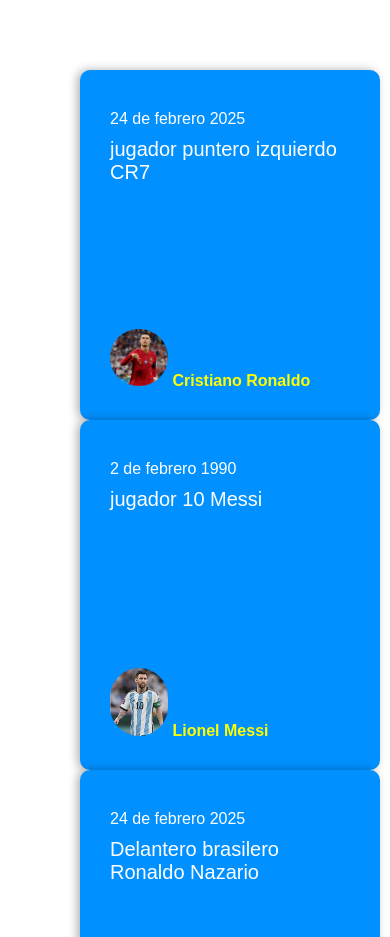
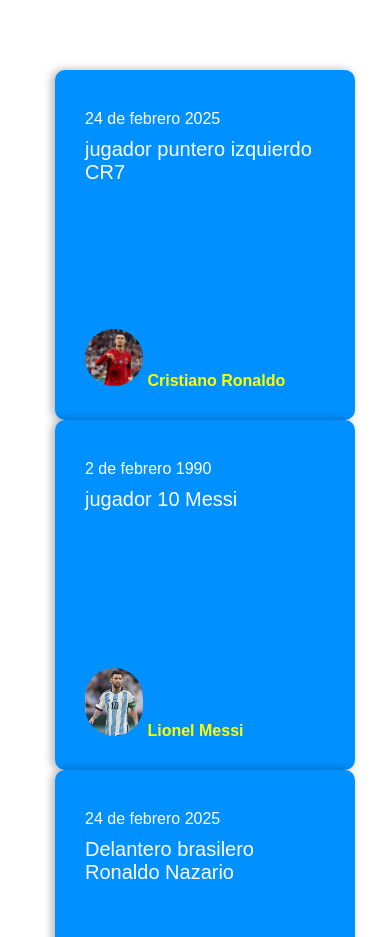
Before and after one commit to fmsotom1991/tarjetas, a plain HTML site: page index.html in a window 390 px wide. Shown: the part 163-1100 px from the top of the page. Drawn offline with Linux system fonts and the light colour scheme.

Commit message:
correcion 4

```diff
--- a/style.css
+++ b/style.css
@@ -80,11 +80,11 @@ color: lightyellow;
     }
     .cards .card[class*="element"]
     {
-        margin-left: 30px;
+        margin-left: 5px;
     }
     .cards .card
     {
-        margin-left: 30px;
+        margin-left: 5px;
     }
 h1
 {
```
